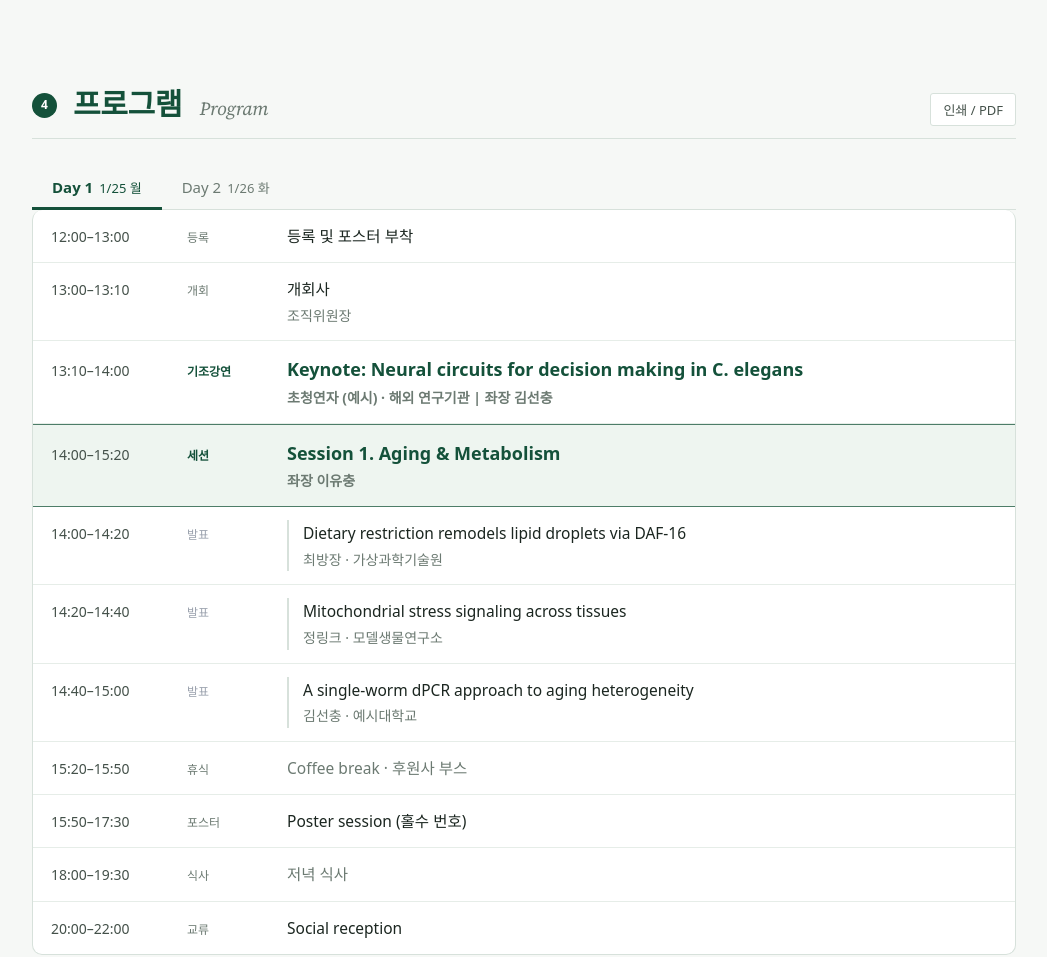
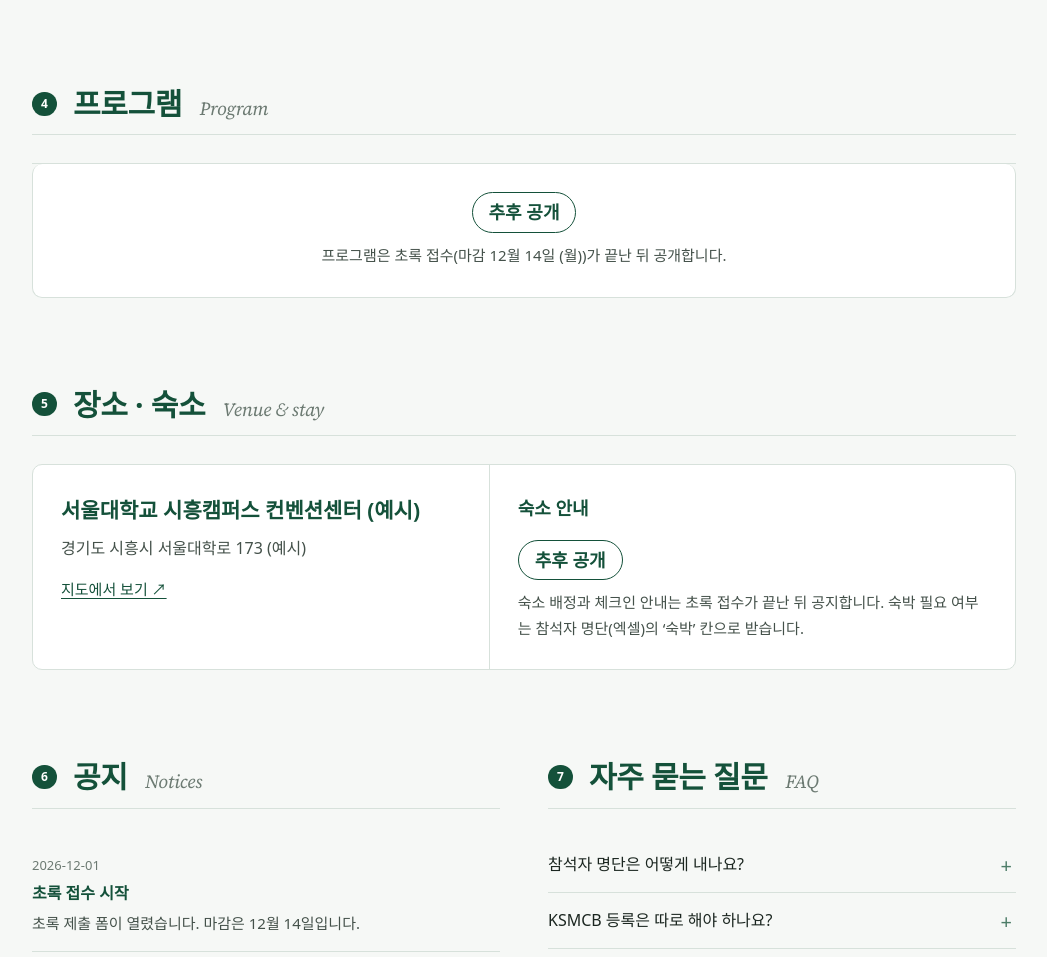
Before and after one commit to dydals320/celegans2027, a plain HTML site: page index.html in a window 1280 px wide. Shown: the part 2180-3137 px from the top of the page, without its empty margins (116-1163 px from the left). Drawn offline with Linux system fonts and the light colour scheme; a web font is replaced by a local one.

Commit message:
Program and accommodation: show 'coming soon' until enabled in settings
Co-Authored-By: Claude Opus 5.5 <noreply@anthropic.com>

```diff
--- a/app.js
+++ b/app.js
@@ -176,7 +176,17 @@
 
   /* ---------- 프로그램 ---------- */
   const TYPE_CLASS = { 세션: "t-session", 발표: "t-talk", 기조강연: "t-keynote", 휴식: "t-break", 식사: "t-meal", 포스터: "t-poster" };
-  function renderProgram(rows) {
+  // 설정 탭 program_open / stay_open 이 Y일 때만 공개 (없거나 N이면 '추후 공개')
+  const isOpen = (v) => String(v || "").trim().toUpperCase() === "Y";
+  const TBA = (msg) => `<div class="tba-box"><b>추후 공개</b><p>${esc(msg)}</p></div>`;
+
+  function renderProgram(rows, s) {
+    if (!isOpen(s.program_open)) {
+      $("#dayTabs").innerHTML = "";
+      $("#programList").innerHTML = TBA(`프로그램은 초록 접수(마감 ${fmtMD(parseDate(s.deadline_abstract))})가 끝난 뒤 공개합니다.`);
+      return;
+    }
+    $("#printBtn").hidden = false;
     rows = (rows || []).filter((r) => r["제목"]);
     const days = [...new Set(rows.map((r) => r["일차"]))].sort((a, b) => a - b);
     const tabs = $("#dayTabs"), list = $("#programList");
@@ -247,7 +257,10 @@
     renderNotices(d.notices);
     renderFAQ(d.faq);
     renderAbstract(d.settings || {});
-    renderProgram(d.program);
+    renderProgram(d.program, d.settings || {});
+    const stayOpen = isOpen((d.settings || {}).stay_open);
+    $("#stayDetail").hidden = !stayOpen;
+    $("#stayTBA").hidden = stayOpen;
     if (d.sampleUsed) $("#dataBadge").textContent = "※ 현재 예시 데이터로 표시 중입니다 (마스터 시트 연결 전).";
   });
 })();
--- a/index.html
+++ b/index.html
@@ -9,7 +9,7 @@
   <link rel="preconnect" href="https://fonts.googleapis.com" />
   <link rel="preconnect" href="https://fonts.gstatic.com" crossorigin />
   <link href="https://fonts.googleapis.com/css2?family=Source+Serif+4:ital,opsz,wght@0,8..60,400..600;1,8..60,400..600&family=IBM+Plex+Sans+KR:wght@400;500;600;700&display=swap" rel="stylesheet" />
-  <link rel="stylesheet" href="styles.css?v=3" />
+  <link rel="stylesheet" href="styles.css?v=4" />
 </head>
 <body>
   <a class="skip" href="#main">본문 바로가기</a>
@@ -126,7 +126,7 @@
         <h2>프로그램 <em>Program</em></h2>
         <div class="sec-tools">
           <a class="btn-small" data-href="abstract_book_url" target="_blank" rel="noopener" hidden>초록집 PDF ↗</a>
-          <button class="btn-small" onclick="window.print()">인쇄 / PDF</button>
+          <button class="btn-small" id="printBtn" onclick="window.print()" hidden>인쇄 / PDF</button>
         </div>
       </header>
       <div class="day-tabs" id="dayTabs" role="tablist"></div>
@@ -145,7 +145,11 @@
           <p data-bind="venue_address"></p>
           <a class="link-arrow" data-href="map_url" target="_blank" rel="noopener">지도에서 보기 ↗</a>
         </article>
-        <article class="stay">
+        <article class="stay" id="stayTBA">
+          <h3>숙소 안내</h3>
+          <div class="tba-box"><b>추후 공개</b><p>숙소 배정과 체크인 안내는 초록 접수가 끝난 뒤 공지합니다. 숙박 필요 여부는 참석자 명단(엑셀)의 ‘숙박’ 칸으로 받습니다.</p></div>
+        </article>
+        <article class="stay" id="stayDetail" hidden>
           <h3>숙소 배정 원칙</h3>
           <ul class="rooms">
             <li><span class="room-tag">PI</span><div><b>Standard Twin</b> · 1인 1실</div></li>
@@ -187,8 +191,8 @@
     </div>
   </footer>
 
-  <script src="config.js?v=3"></script>
-  <script src="sample-data.js?v=3"></script>
-  <script src="app.js?v=3"></script>
+  <script src="config.js?v=4"></script>
+  <script src="sample-data.js?v=4"></script>
+  <script src="app.js?v=4"></script>
 </body>
 </html>
--- a/sample-data.js
+++ b/sample-data.js
@@ -46,7 +46,7 @@ window.SAMPLE_DATA = {
   faq: [
     { 질문: "참석자 명단은 어떻게 내나요?", 답변: "연구실별로 엑셀 양식을 메일로 보내드립니다. 참석자 이름·직책·숙박 여부 등을 한 줄에 한 명씩(PI 본인 포함) 적어 회신해 주세요." },
     { 질문: "KSMCB 등록은 따로 해야 하나요?", 답변: "네. 참가비 결제와 참가확인증은 한국분자세포생물학회 등록 페이지에서 개인별로 진행합니다. 참석자 명단(엑셀)은 숙소·식사·명찰 준비용입니다." },
-    { 질문: "숙소는 어떻게 배정되나요?", 답변: "PI는 1인 1실, 포닥·학생·연구원은 같은 성별 2인 1실이며 가능하면 같은 랩끼리 배정합니다. 배정 결과는 학회 1주 전 방장님께 안내합니다." },
+    { 질문: "숙소는 어떻게 배정되나요?", 답변: "숙소 배정과 체크인 안내는 초록 접수가 끝난 뒤 공지합니다. 숙박 필요 여부는 참석자 명단(엑셀)의 '숙박' 칸으로 받습니다." },
     { 질문: "학부생도 참석할 수 있나요?", 답변: "가능합니다. 학부생 등록 방식(무료/현장 등록)은 공지를 확인해 주세요." },
     { 질문: "당일 참석자가 바뀌면요?", 답변: "문의 이메일로 바뀐 내용을 알려 주세요. 학회 3일 이내 변경도 꼭 알려 주세요." },
     { 질문: "구두 발표는 몇 명까지 신청할 수 있나요?", 답변: "연구실별 2명까지이며 포스터는 제한이 없습니다. 초록 폼에서 희망 형태를 고르시면 조직위원회가 최종 발표 형태를 정해 안내합니다." },
--- a/styles.css
+++ b/styles.css
@@ -402,3 +402,10 @@ a.btn-small { text-decoration: none; }
 .abs-alt { margin: 0; padding: 10px 16px; border-top: 1px solid var(--rule); font-size: 14px; color: var(--muted); text-align: right; }
 .abs-alt a { color: var(--navy); }
 @media (max-width: 640px) { .abs-form iframe { height: 1700px; } }
+
+/* ---------- 추후 공개 ---------- */
+.tba-box { padding: 28px 24px; text-align: center; color: var(--ink-2); }
+.tba-box b { display: inline-block; font-family: var(--f-serif-ko); font-size: 18px; color: var(--navy); border: 1px solid var(--navy); border-radius: 999px; padding: 4px 16px; margin-bottom: 10px; }
+.tba-box p { margin: 0 auto; max-width: 34em; font-size: 15px; }
+.stay .tba-box { text-align: left; padding: 4px 0 0; }
+.stay[hidden] { display: none; }
```
